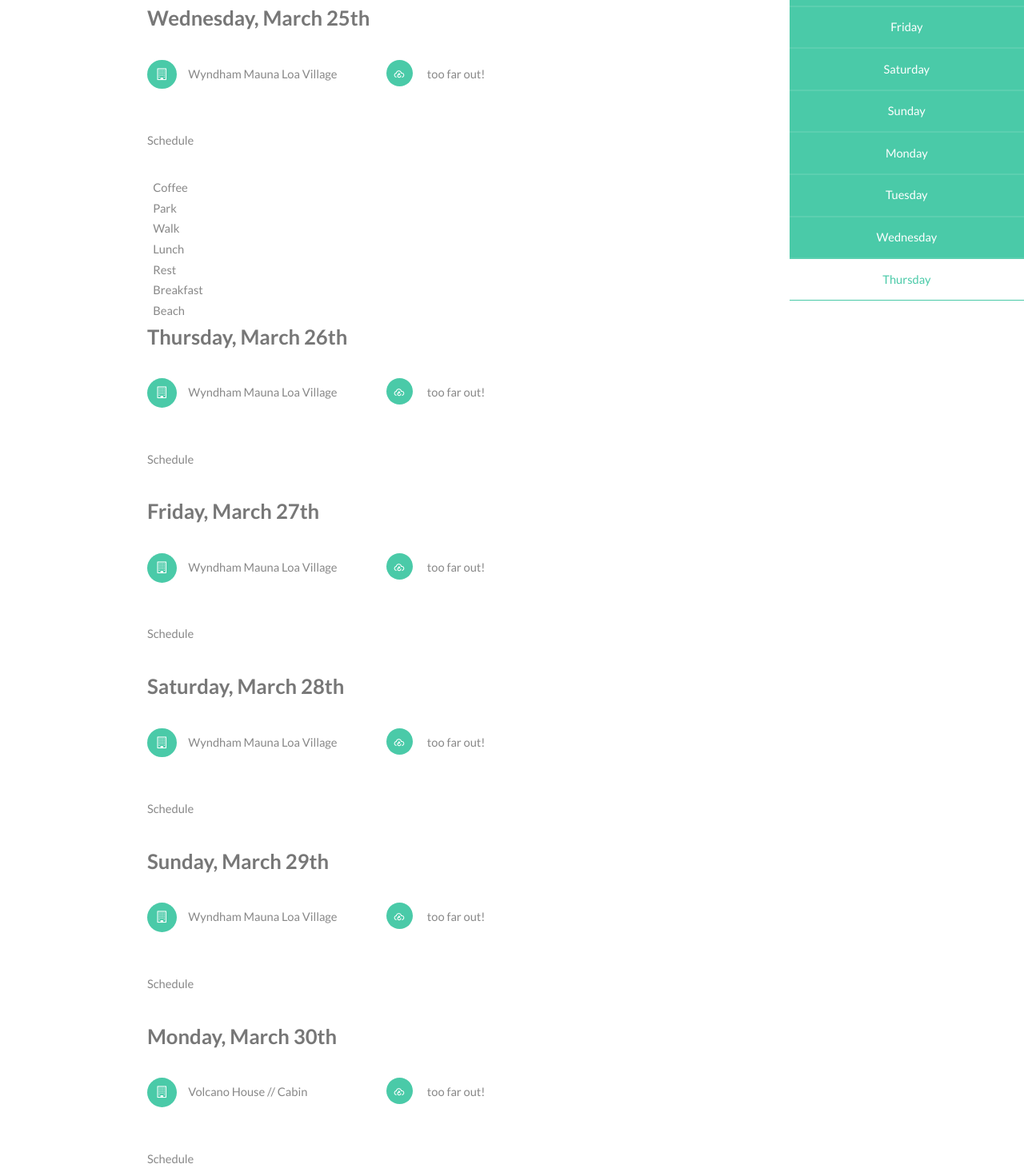
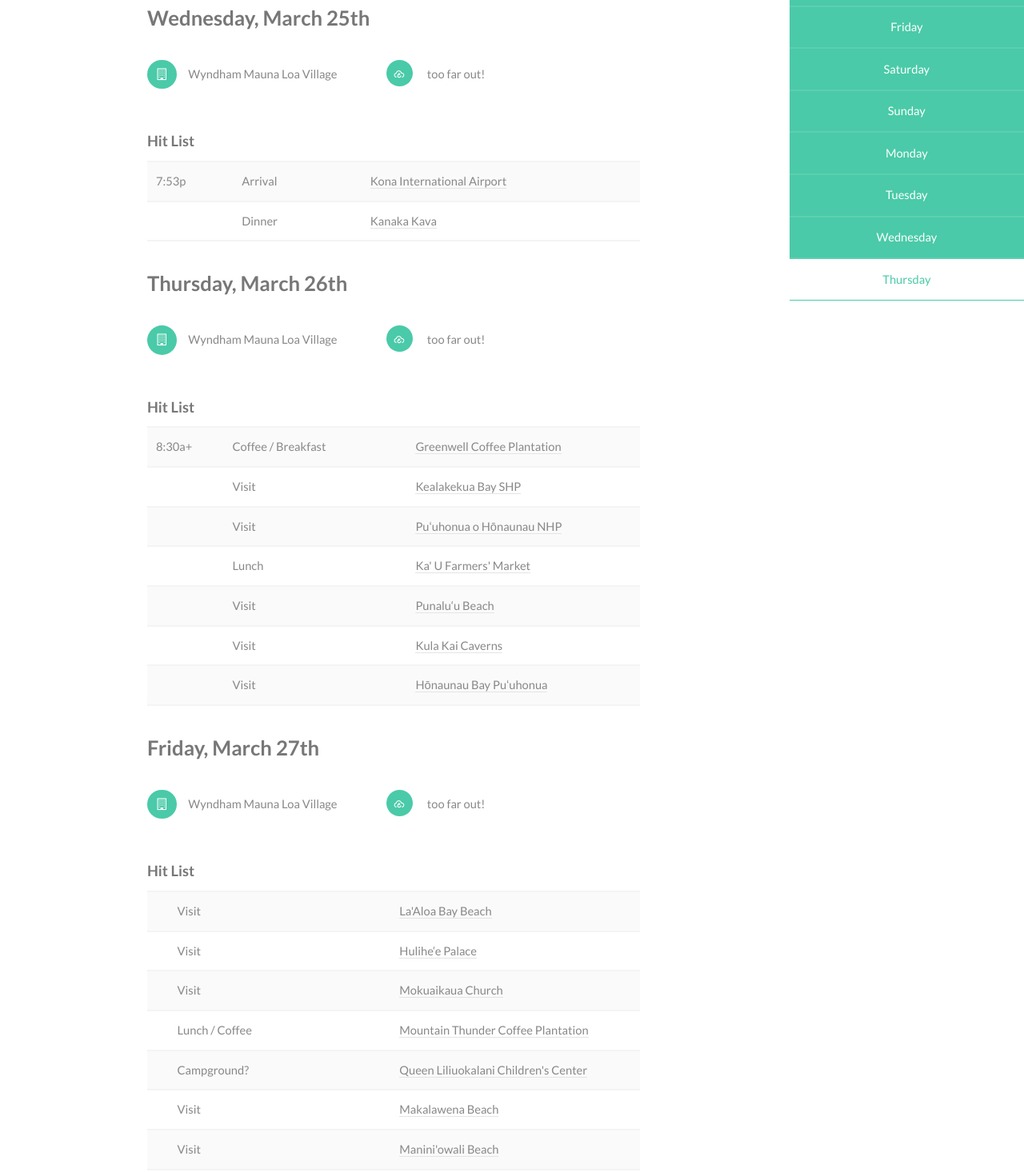
Before and after one commit to yashplorer/itinerary, a plain HTML site: page index.html in a window 1280 px wide. Shown: the part 424-1890 px from the top of the page at 80% size. Drawn offline with Linux system fonts and the light colour scheme.

Commit message:
event handling

```diff
--- a/data.json
+++ b/data.json
@@ -3,25 +3,124 @@
 		"id": "two",
 		"name": "Wednesday",
 		"location": "Kailua, HI",
-		"events": {
-		 	"8:00":	"Breakfast",
-		 	"9:00":	"Beach",
-		 	"10:00":"Coffee",
-		 	"11:00":"Park",
-		 	"12:00":"Walk",
-		 	"1:00": "Lunch",
-		 	"2:00": "Rest"
-		}
+		"events": [
+			{
+				"name":"Arrival",
+				"time":"7:53p",
+				"loc": "Kona International Airport",
+				"4sq": "http://4sq.com/8K6nXr"
+			},
+			{
+				"name":"Dinner",
+				"time":"",
+				"loc": "Kanaka Kava",
+				"4sq": "http://4sq.com/cwZPr5"
+			}
+		]
 	},
 	{
 		"id": "three",
 		"name": "Thursday",
-		"location": "Kailua, HI"
+		"location": "Kailua, HI",
+		"events": [
+			{
+				"name":"Coffee / Breakfast",
+				"time":"8:30a+",
+				"loc": "Greenwell Coffee Plantation",
+				"4sq": "http://4sq.com/dwjxFe"
+			},
+			{
+				"name":"Visit",
+				"time":"",
+				"loc": "Kealakekua Bay SHP",
+				"4sq": "http://4sq.com/b5a1dT"
+			},
+			{
+				"name":"Visit",
+				"time":"",
+				"loc": "Puʻuhonua o Hōnaunau NHP",
+				"4sq": "http://4sq.com/craAA0"
+			},
+			{
+				"name":"Lunch",
+				"time":"",
+				"loc": "Ka' U Farmers' Market",
+				"4sq": "http://4sq.com/cc9wq0d"
+			},
+			{
+				"name":"Visit",
+				"time":"",
+				"loc": "Punalu‘u Beach",
+				"4sq": "http://4sq.com/cc9wq0d"
+			},
+			{
+				"name":"Visit",
+				"time":"",
+				"loc": "Kula Kai Caverns",
+				"4sq": "http://www.kulakaicaverns.com"
+			},
+			{
+				"name":"Visit",
+				"time":"",
+				"loc": "Hōnaunau Bay Puʻuhonua",
+				"4sq": "http://4sq.com/ckfJvb"
+			}
+		]
 	},
 	{
 		"id": "four",
 		"name": "Friday",
-		"location": "Kailua, HI"
+		"location": "Kailua, HI",
+		"events": [
+			{
+				"name":"Visit",
+				"time":"",
+				"loc": "La'Aloa Bay Beach",
+				"4sq": "http://4sq.com/aRdg1F"
+			},
+			{
+				"name":"Visit",
+				"time":"",
+				"loc": "Hulihe‘e Palace",
+				"4sq": "http://4sq.com/oLpBPS"
+			},
+			{
+				"name":"Visit",
+				"time":"",
+				"loc": "Mokuaikaua Church",
+				"4sq": "http://4sq.com/assllr"
+			},
+			{
+				"name":"Lunch / Coffee",
+				"time":"",
+				"loc": "Mountain Thunder Coffee Plantation",
+				"4sq": "http://4sq.com/bzS9Kg"
+			},
+			{
+				"name":"Campground?",
+				"time":"",
+				"loc": "Queen Liliuokalani Children's Center",
+				"4sq": "http://4sq.com/U6Fyey"
+			},
+			{
+				"name":"Visit",
+				"time":"",
+				"loc": "Makalawena Beach",
+				"4sq": "http://4sq.com/4yrJOz"
+			},
+			{
+				"name":"Visit",
+				"time":"",
+				"loc": "Manini'owali Beach",
+				"4sq": "http://4sq.com/9wo2Df"
+			},
+			{
+				"name":"Four Seasons Resort Hualalai",
+				"time":"",
+				"loc": "Historic Ka`upulehu",
+				"4sq": "http://4sq.com/9mu0L2"
+			}
+		]
 	},
 	{
 		"id": "five",
--- a/index.html
+++ b/index.html
@@ -91,8 +91,14 @@
 										<li class='fa-building-o'>{{datum.acc}}</li>
 										<li class="weatherIcon {{datum.w_icon}}">{{datum.w_text}}</li>
 									</ul>
-									<p>Schedule</p>
-									<li ng-repeat="event in datum.events">{{event}}</li>
+									<h4>Hit List</h4>
+									<table>
+										<tr ng-repeat="event in datum.events">
+											<td>{{event.time}}</td>
+											<td>{{event.name}}<td>
+											<td><a href="{{event.4sq}}">{{event.loc}}</a></td>
+										</tr>
+									</table>
 								</div>
 							</section>
 						</li>
```
